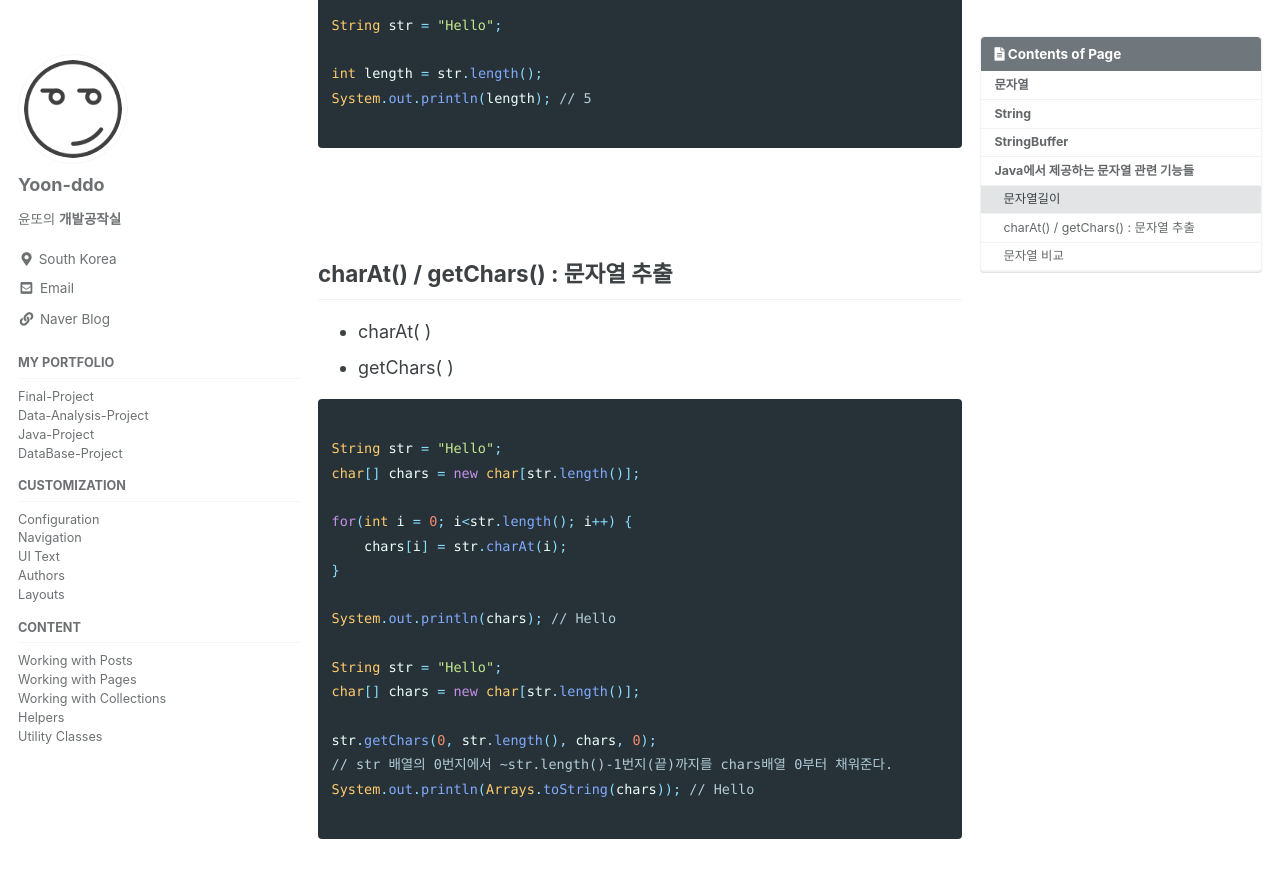
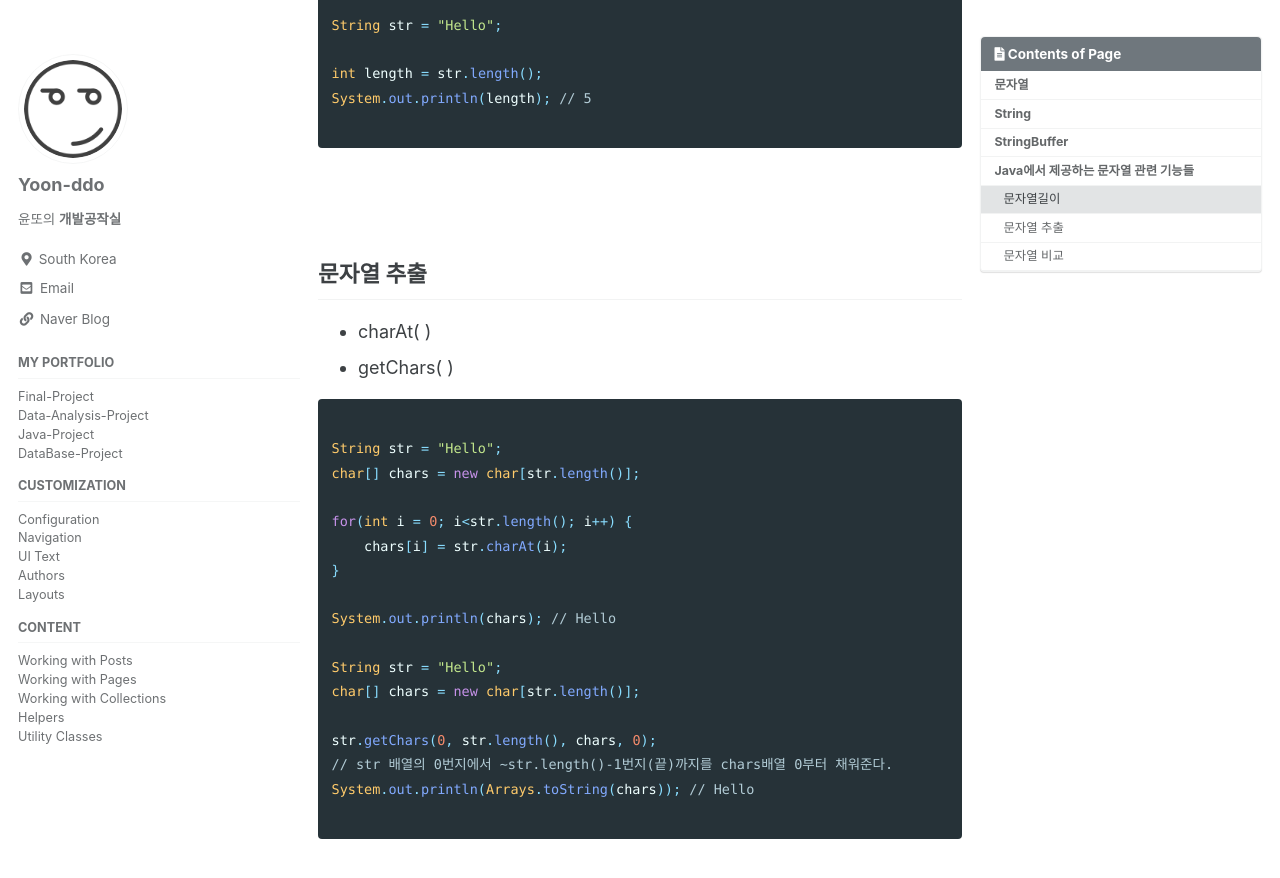
Before and after one commit to Yoon-ddo/Yoon-ddo.github.io, a Jekyll site: the page built from _posts/2021-03-21-Java05_문자열01.md, in a window 1280 px wide and 900 px high, scrolled down 2642 px. Shown: the top 878 px of the window. Built offline with Jekyll 4.4.1, drawn with Linux system fonts in a browser that asks for light colours; cached includes are drawn as plain includes.

Commit message:
Update 2021-03-21-Java05_문자열01.md

```diff
--- a/_posts/2021-03-21-Java05_문자열01.md
+++ b/_posts/2021-03-21-Java05_문자열01.md
@@ -92,7 +92,7 @@ System.out.println(length); // 5
 
 <br><br>
 
-## charAt() / getChars() : 문자열 추출
+## 문자열 추출
 - charAt( )
 - getChars( )
 
```
